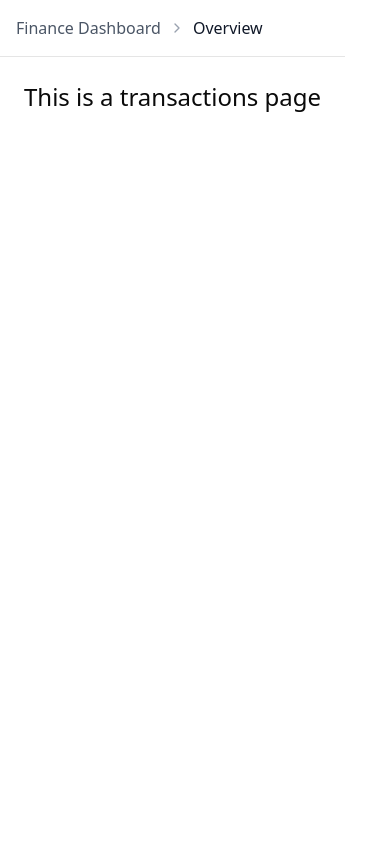
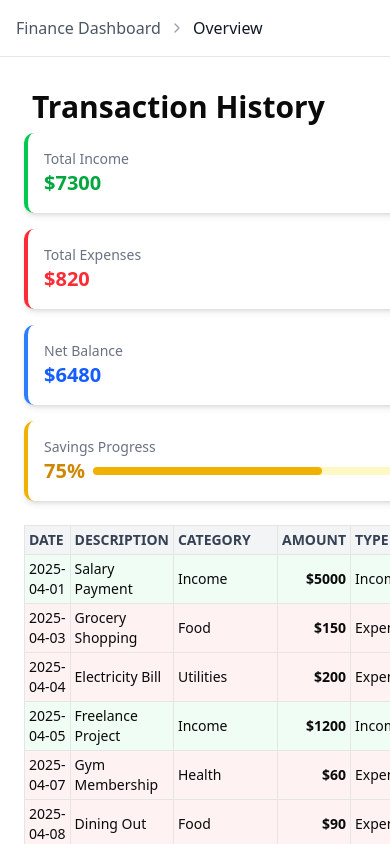
Before and after one commit to Anonymous2024-spec/react-dashboard-milestone1, a React (Vite) app: page /transactions in a window 390 px wide. Built offline with nearby package versions, Linux system fonts and the light colour scheme.

Commit message:
feat: add Zustand store and API service for transactions - Implement Zustand store for transactions and summaries - Set up Axios API service for mock data fetching - Create custom SWR hooks for data and state management

```diff
--- a/src/Layout.jsx
+++ b/src/Layout.jsx
@@ -4,10 +4,10 @@ import { AppSidebar } from "@/components/Sidebar";
 import { ChevronRight } from "lucide-react";
 import { Link } from "react-router-dom";
 
-export default function Layout() {
+export default function Layout({ children }) {
   return (
     <SidebarProvider>
-      <div className="flex h-screen">
+      <div className="flex h-screen overflow-hidden">
         <AppSidebar />
         <div className="flex-1 flex flex-col">
           {/* Breadcrumb Navigation */}
@@ -20,9 +20,12 @@ export default function Layout() {
           </div>
 
           {/* Main Content */}
-          <main className="flex-1 p-6 overflow-auto">
-            <Outlet />
-          </main>
+          <div className="flex-1 overflow-auto">
+            <main className="p-6">
+              <Outlet />
+              {children}
+            </main>
+          </div>
         </div>
       </div>
     </SidebarProvider>
--- /dev/null
+++ b/src/data/mockTransactions.js
@@ -0,0 +1,113 @@
+export const transactions = [
+  {
+    id: 1,
+    date: "2025-04-01",
+    description: "Salary Payment",
+    category: "Income",
+    amount: 5000,
+    type: "income",
+  },
+  {
+    id: 2,
+    date: "2025-04-03",
+    description: "Grocery Shopping",
+    category: "Food",
+    amount: 150,
+    type: "expense",
+  },
+  {
+    id: 3,
+    date: "2025-04-04",
+    description: "Electricity Bill",
+    category: "Utilities",
+    amount: 200,
+    type: "expense",
+  },
+  {
+    id: 4,
+    date: "2025-04-05",
+    description: "Freelance Project",
+    category: "Income",
+    amount: 1200,
+    type: "income",
+  },
+  {
+    id: 5,
+    date: "2025-04-07",
+    description: "Gym Membership",
+    category: "Health",
+    amount: 60,
+    type: "expense",
+  },
+  {
+    id: 6,
+    date: "2025-04-08",
+    description: "Dining Out",
+    category: "Food",
+    amount: 90,
+    type: "expense",
+  },
+  {
+    id: 7,
+    date: "2025-04-09",
+    description: "Book Purchase",
+    category: "Education",
+    amount: 45,
+    type: "expense",
+  },
+  {
+    id: 8,
+    date: "2025-04-10",
+    description: "Internet Bill",
+    category: "Utilities",
+    amount: 80,
+    type: "expense",
+  },
+  {
+    id: 9,
+    date: "2025-04-11",
+    description: "Sold Old Furniture",
+    category: "Miscellaneous",
+    amount: 300,
+    type: "income",
+  },
+  {
+    id: 10,
+    date: "2025-04-12",
+    description: "Gas Refill",
+    category: "Transport",
+    amount: 50,
+    type: "expense",
+  },
+  {
+    id: 11,
+    date: "2025-04-13",
+    description: "Side Hustle Earnings",
+    category: "Income",
+    amount: 800,
+    type: "income",
+  },
+  {
+    id: 12,
+    date: "2025-04-14",
+    description: "Movie Night",
+    category: "Entertainment",
+    amount: 25,
+    type: "expense",
+  },
+  {
+    id: 13,
+    date: "2025-04-15",
+    description: "Clothing Purchase",
+    category: "Shopping",
+    amount: 120,
+    type: "expense",
+  },
+];
+
+export const accountSummary = {
+  totalIncome: 7300,
+  totalExpenses: 820,
+  netBalance: 6480,
+  savingsGoalProgress: 75,
+};
--- /dev/null
+++ b/src/hooks/useSummary.js
@@ -0,0 +1,12 @@
+import useSWR from "swr";
+import { fetchSummary } from "@/services/api";
+
+export function useSummary() {
+  const { data, error, isLoading } = useSWR("summary", fetchSummary);
+
+  return {
+    summary: data || null,
+    loading: isLoading,
+    error,
+  };
+}
--- /dev/null
+++ b/src/hooks/useTransactions.js
@@ -0,0 +1,13 @@
+// src/hooks/useTransactions.js
+import useSWR from "swr";
+import { fetchTransactions } from "@/services/api";
+
+export function useTransactions() {
+  const { data, error, isLoading } = useSWR("transactions", fetchTransactions);
+
+  return {
+    transactions: data || [],
+    loading: isLoading,
+    error,
+  };
+}
--- a/src/pages/Transactions.jsx
+++ b/src/pages/Transactions.jsx
@@ -1,9 +1,96 @@
-import React from "react";
+import React, { useEffect } from "react";
+import { useTransactionsStore } from "@/store/transactionStore";
+import { useTransactions } from "@/hooks/useTransactions";
+import { useSummary } from "@/hooks/useSummary";
 
 export default function Transactions() {
+  const {
+    transactions,
+    loading: transactionsLoading,
+    error,
+  } = useTransactions();
+  const { summary, loading: summaryLoading } = useSummary();
+
+  // useEffect(() => {
+  //   fetchData();
+  // }, [fetch]);
+
   return (
-    <div>
-      <h1 className="text-2xl">This is a transactions page</h1>
+    <div className="w-screen h-screen flex flex-col bg-white">
+      <h1 className="text-3xl font-bold p-2">Transaction History</h1>
+      {summary && (
+        <div className="grid grid-cols-1 sm:grid-cols-2 md:grid-cols-4 gap-4 mb-6">
+          <div className="bg-white p-4 rounded-lg shadow-md border-l-4 border-green-500">
+            <h2 className="text-gray-500 text-sm">Total Income</h2>
+            <p className="text-green-600 font-bold text-xl">
+              ${summary.totalIncome}
+            </p>
+          </div>
+          <div className="bg-white p-4 rounded-lg shadow-md border-l-4 border-red-500">
+            <h2 className="text-gray-500 text-sm">Total Expenses</h2>
+            <p className="text-red-500 font-bold text-xl">
+              ${summary.totalExpenses}
+            </p>
+          </div>
+          <div className="bg-white p-4 rounded-lg shadow-md border-l-4 border-blue-500">
+            <h2 className="text-gray-500 text-sm">Net Balance</h2>
+            <p className="text-blue-600 font-bold text-xl">
+              ${summary.netBalance}
+            </p>
+          </div>
+          <div className="bg-white p-4 rounded-lg shadow-md border-l-4 border-yellow-500">
+            <h2 className="text-gray-500 text-sm">Savings Progress</h2>
+            <div className="flex items-center justify-between">
+              <p className="text-yellow-600 font-bold text-xl">
+                {summary.savingsGoalProgress}%
+              </p>
+              <div className="w-full h-2 ml-2 bg-yellow-100 rounded">
+                <div
+                  className="h-2 bg-yellow-500 rounded"
+                  style={{ width: `${summary.savingsGoalProgress}%` }}
+                ></div>
+              </div>
+            </div>
+          </div>
+        </div>
+      )}
+
+      {transactionsLoading && <p className="text-gray-500">Loading...</p>}
+      {error && <p className="text-red-500">{error}</p>}
+
+      {!transactionsLoading && !error && (
+        <div className="flex-1 flex">
+          <table className="w-full h-full text-left justify-between border-collapse border border-gray-200">
+            <thead className="bg-gray-100 text-gray-700 uppercase text-sm">
+              <tr>
+                <th className="border px-1 py-1">Date</th>
+                <th className="border px-1 py-1">Description</th>
+                <th className="border px-1 py-1">Category</th>
+                <th className="border px-1 py-1 text-right">Amount</th>
+                <th className="border px-1 py-1">Type</th>
+              </tr>
+            </thead>
+            <tbody>
+              {transactions.map((tx) => (
+                <tr
+                  key={tx.id}
+                  className={`${
+                    tx.type === "income" ? "bg-green-50" : "bg-red-50"
+                  } text-sm`}
+                >
+                  <td className="border px-1 py-1">{tx.date}</td>
+                  <td className="border px-1 py-1">{tx.description}</td>
+                  <td className="border px-1 py-1">{tx.category}</td>
+                  <td className="border px-1 py-1 text-right font-semibold">
+                    ${tx.amount}
+                  </td>
+                  <td className="border px-1 py-1 capitalize">{tx.type}</td>
+                </tr>
+              ))}
+            </tbody>
+          </table>
+        </div>
+      )}
     </div>
   );
 }
--- /dev/null
+++ b/src/services/api.js
@@ -0,0 +1,37 @@
+import { accountSummary, transactions } from "@/data/mockTransactions";
+import axios from "axios";
+
+// create the axios instance
+const api = axios.create({
+  baseURL: "https://api.example.com", // Placeholder for now
+  timeout: 5000,
+});
+
+// Optional delay to simulate real API
+const delay = (ms) => new Promise((res) => setTimeout(res, ms));
+
+// Get all transactions (using mock data for now) using
+export async function WorkspaceTransactions() {
+  await delay(500);
+  return transactions;
+}
+
+//  Get account summary (mock)
+export async function WorkspaceSummaryData() {
+  await delay(300);
+  return accountSummary;
+}
+
+// This one for SWR
+export async function fetchTransactions() {
+  // simulate network delay
+  await new Promise((res) => setTimeout(res, 300));
+  return transactions;
+}
+
+export async function fetchSummary() {
+  await new Promise((res) => setTimeout(res, 300));
+  return accountSummary;
+}
+
+export default api;
--- /dev/null
+++ b/src/store/transactionStore.js
@@ -0,0 +1,37 @@
+import { transactions, accountSummary } from "@/data/mockTransactions";
+import { WorkspaceSummaryData, WorkspaceTransactions } from "@/services/api";
+import { create } from "zustand";
+
+export const useTransactionsStore = create((set) => ({
+  transactions: [],
+  filters: {
+    dateRange: null,
+    category: null,
+  },
+  loading: false,
+  error: null,
+
+  // Setter functions
+  setFilters: (filters) => set({ filters }),
+  setLoading: (loading) => set({ loading }),
+  setError: (error) => set({ error }),
+  setTransactions: (transactions) => set({ transactions }),
+  setSummary: (summary) => set({ summary }),
+
+  // fetch from the api layer service
+  fetchData: async () => {
+    set({ loading: true, error: null });
+    try {
+      const [txtData, summaryData] = await Promise.all([
+        WorkspaceTransactions(),
+        WorkspaceSummaryData(),
+      ]);
+      set({ transactions: txtData, summary: summaryData });
+    } catch (err) {
+      set({ error: "Failed to load data." });
+      console.log(err);
+    } finally {
+      set({ loading: false });
+    }
+  },
+}));
```
